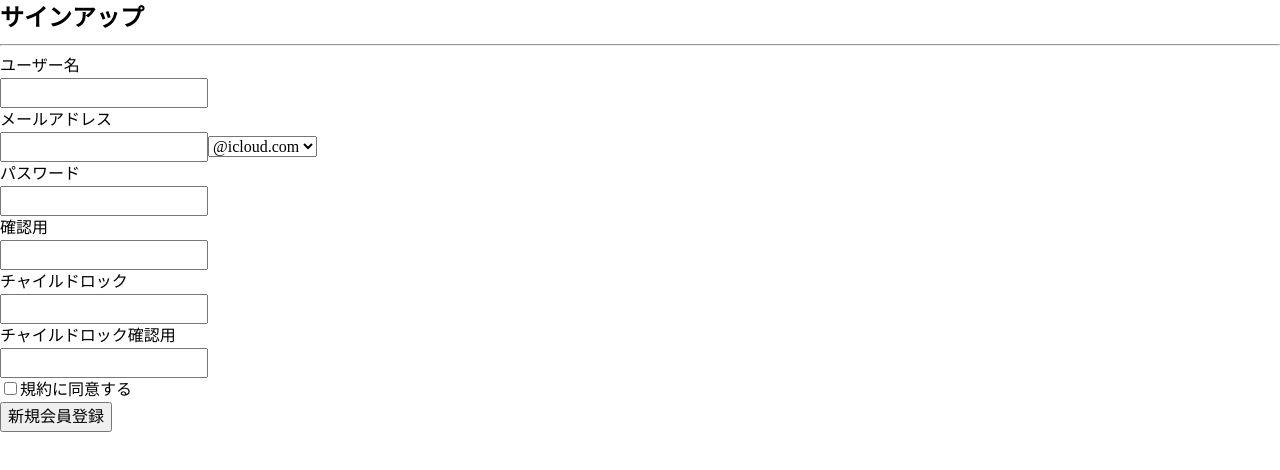
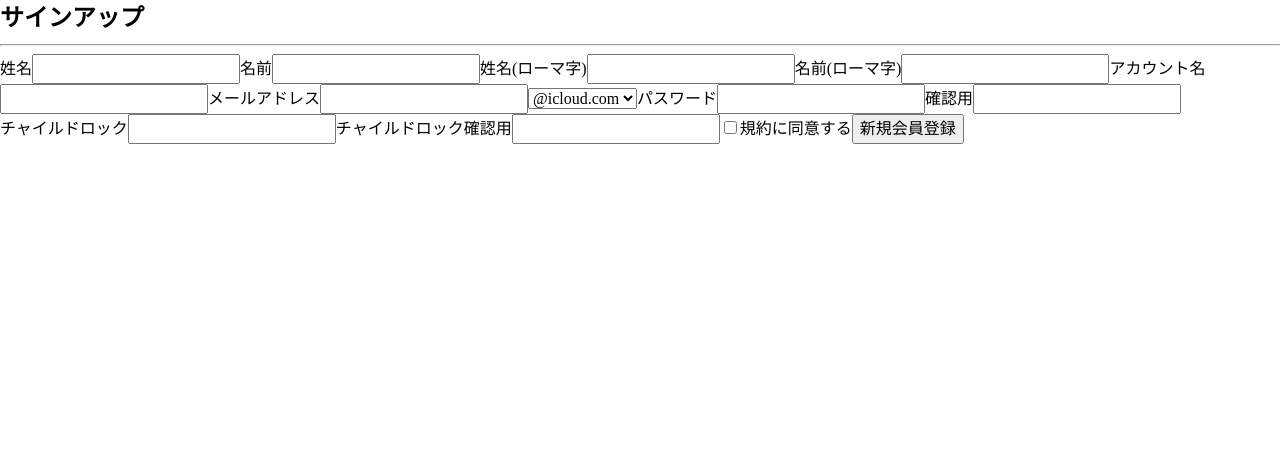
Before and after one commit to ishida-0622/u22-2023, a Next.js app in the folder frontend/: page /signup in a window 1280 px wide. Shown: the top 470 px of the page. Built offline with nearby package versions, Linux system fonts and the light colour scheme.

Commit message:
feat: UIの完成

```diff
--- a/frontend/src/components/pages/signup.tsx/index.tsx
+++ b/frontend/src/components/pages/signup.tsx/index.tsx
@@ -1,38 +1,62 @@
 import { useState } from 'react';
 
 export const Signup = () => {
+    const [familyname, setFamilyname] = useState('');
+    const [firstname, setFirstname] = useState('');
+    const [familynameEng, setFamilynameEng] = useState('');
+    const [firstnameEng, setFirstnameEng] = useState('');
+    const [username, setUsername] = useState('');
     const [email, setEmail] = useState('');
     const [password, setPassword] = useState('');
-    const [username, setUsername] = useState('');
     const [passwordConfirm, setPasswordConfirm] = useState('');
-    const [child,setChild] =useState('');
+    const [child, setChild] = useState('');
     const [childConfirm, setChildConfirm] = useState('');
+    const [consent, setCnsent] = useState(false);
 
-    const changeUsername = (event:React.ChangeEvent<HTMLInputElement>) => {
+    const changeFamilyname = (event: React.ChangeEvent<HTMLInputElement>) => {
+        setFamilyname(event.target.value)
+    }
+
+    const changeFirstname = (event: React.ChangeEvent<HTMLInputElement>) => {
+        setFirstname(event.target.value)
+    }
+
+    const changeFamilynameEng = (event: React.ChangeEvent<HTMLInputElement>) => {
+        setFamilynameEng(event.target.value)
+    }
+
+    const changeFirstnameEng = (event: React.ChangeEvent<HTMLInputElement>) => {
+        setFirstnameEng(event.target.value)
+    }
+
+    const changeUsername = (event: React.ChangeEvent<HTMLInputElement>) => {
         setUsername(event.target.value)
     }
 
-    const changeEmail = (event:React.ChangeEvent<HTMLInputElement>) => {
+    const changeEmail = (event: React.ChangeEvent<HTMLInputElement>) => {
         setEmail(event.target.value)
     }
 
-    const changePassword = (event:React.ChangeEvent<HTMLInputElement>) => {
+    const changePassword = (event: React.ChangeEvent<HTMLInputElement>) => {
         setPassword(event.target.value)
     }
 
-    const changeChild = (event:React.ChangeEvent<HTMLInputElement>) => {
+    const changeChild = (event: React.ChangeEvent<HTMLInputElement>) => {
         setChild(event.target.value)
     }
 
-    const changePasswordConfirm = (event:React.ChangeEvent<HTMLInputElement>) => {
+    const changePasswordConfirm = (event: React.ChangeEvent<HTMLInputElement>) => {
         setPasswordConfirm(event.target.value)
     }
 
-    const changeChildConfirm = (event:React.ChangeEvent<HTMLInputElement>) => {
+    const changeChildConfirm = (event: React.ChangeEvent<HTMLInputElement>) => {
         setChildConfirm(event.target.value)
     }
 
-    const signup = (username:string,email:string,password:string,child:string) => {
+    const changeConsent = () => {
+        setCnsent((val) => !val)
+    }
+    const signup = (username: string, email: string, password: string, child: string) => {
 
     }
 
@@ -40,70 +64,72 @@ export const Signup = () => {
         // Prevent the browser from reloading the page
         event.preventDefault();
 
-        if(password != passwordConfirm && child != childConfirm){
+        if (password !== passwordConfirm && child !== childConfirm) {
             alert("パスワードとチャイルドロック暗証番号が一致しません。")
-        }else if(child != childConfirm){
+        } else if (child !== childConfirm) {
             alert("チャイルドロックが一致しません。")
-        }else if(password != passwordConfirm){
+        } else if (password !== passwordConfirm) {
             alert("パスワードが一致しません。")
-        }else{
-            signup(username,email,password,child)
+        } else {
+            signup(username, email, password, child)
         }
-
-
-
-        // Read the form data
-        const form = event.target as HTMLFormElement;
-        const formData = new FormData(form);
-
-        // You can pass formData as a fetch body directly:
-        fetch('/some-api', { method: form.method, body: formData });
-
-        // Or you can work with it as a plain object:
-        const formJson = Object.fromEntries(formData.entries());
-        console.log(formJson);
     }
 
     return (
         <div>
             <h2>サインアップ</h2>
             <hr />
-            <form method="post"  onSubmit={(e) => handleSubmit(e)}>
+            <form method="post" onSubmit={handleSubmit}>
                 <div>
-                    <label>ユーザー名<br />
-                        <input type="text" name="username" id="username" onChange={(e) => changeUsername (e)} required />
+                    <label>姓名
+                        <input type="text" name="familyname" id="familyname" value={familyname} onChange={(e) => changeFamilyname(e)} required />
                     </label>
-                    <br />
-                    <label>メールアドレス<br />
-                        <input type="text" name="email" id="email"  onChange={(e) => changeEmail(e)} required />
-                        <select name = "emailtype">
-                            <option value= "icloud">@icloud.com</option>
+                    <label>名前
+                        <input type="text" name="firstname" id="firstname" value={firstname} onChange={(e) => changeFirstname(e)} required />
+                    </label>
+
+                    <label>姓名(ローマ字)
+                        <input type="text" name="familynameEng" id="familynameEng" value={familynameEng} onChange={(e) => changeFamilynameEng(e)} required />
+                    </label>
+
+                    <label>名前(ローマ字)
+                        <input type="text" name="firstnameEng" id="firstnameEng" value={firstnameEng} onChange={(e) => changeFirstnameEng(e)} required />
+                    </label>
+
+                    <label>アカウント名
+                        <input type="text" name="username" id="username" value={username} onChange={(e) => changeUsername(e)} required />
+                    </label>
+
+                    <label>メールアドレス
+                        <input type="text" name="email" id="email" value={email} onChange={(e) => changeEmail(e)} required />
+                        <select name="emailtype">
+                            <option value="icloud">@icloud.com</option>
                         </select>
                     </label>
-                    <br />
-                    <label>パスワード<br />
-                        <input type="password" name="password" id="password"  onChange={(e) => changePassword(e)} required />
+
+                    <label>パスワード
+                        <input type="password" name="password" id="password" value={password} onChange={(e) => changePassword(e)} required />
                     </label>
-                    <br />
-                    <label>確認用<br />
-                        <input type="password" name="passwordConfirmation" id="passwordConfirmation" onChange={changePasswordConfirm}  required/>
+
+                    <label>確認用
+                        <input type="password" name="passwordConfirmation" id="passwordConfirmation" onChange={changePasswordConfirm} required />
                     </label>
-                    <br />
+
                 </div>
                 <div>
-                    <label>チャイルドロック<br />
-                        <input type="text" name="child" id="child" value = {child} onChange={(e) => changeChild(e)} required />
+                    <label>チャイルドロック
+                        <input type="text" name="child" id="child" value={child} onChange={(e) => changeChild(e)} required />
                     </label>
-                    <br />
-                    <label>チャイルドロック確認用<br />
-                        <input type="text" name="childConfirmation" id="childConfirmation" onChange={changeChildConfirm} required/>
+
+                    <label>チャイルドロック確認用
+                        <input type="text" name="childConfirmation" id="childConfirmation" onChange={changeChildConfirm} required />
                     </label>
-                    <br />
+
                     <label >
-                        <input type="checkbox" id="consent" name="consent" defaultChecked={false} />
+                        <input type="checkbox" id="consent" name="consent" checked={consent} onChange={changeConsent} />
                         規約に同意する
                     </label>
-                    <br />
+
                     <button type="submit">新規会員登録</button>
                 </div>
             </form>
--- a/frontend/src/pages/signup.tsx
+++ b/frontend/src/pages/signup.tsx
@@ -1,15 +1,5 @@
-// import { Signup } from "@/components/pages/signup.tsx"
+import { Signup } from "@/components/pages/signup.tsx";
 
-// const signup = () => {
-//     return <Signup />
-// }
-
-// export default signup;
-
-import { Signup } from "@/components/pages/signup.tsx"
-
-export default function signup(){
-    return(
-    <Signup />
-    );
+export default function signup() {
+    return <Signup />;
 }
```
Also changed, not shown: frontend/src/pages/index.tsx (+1 -131 lines).
